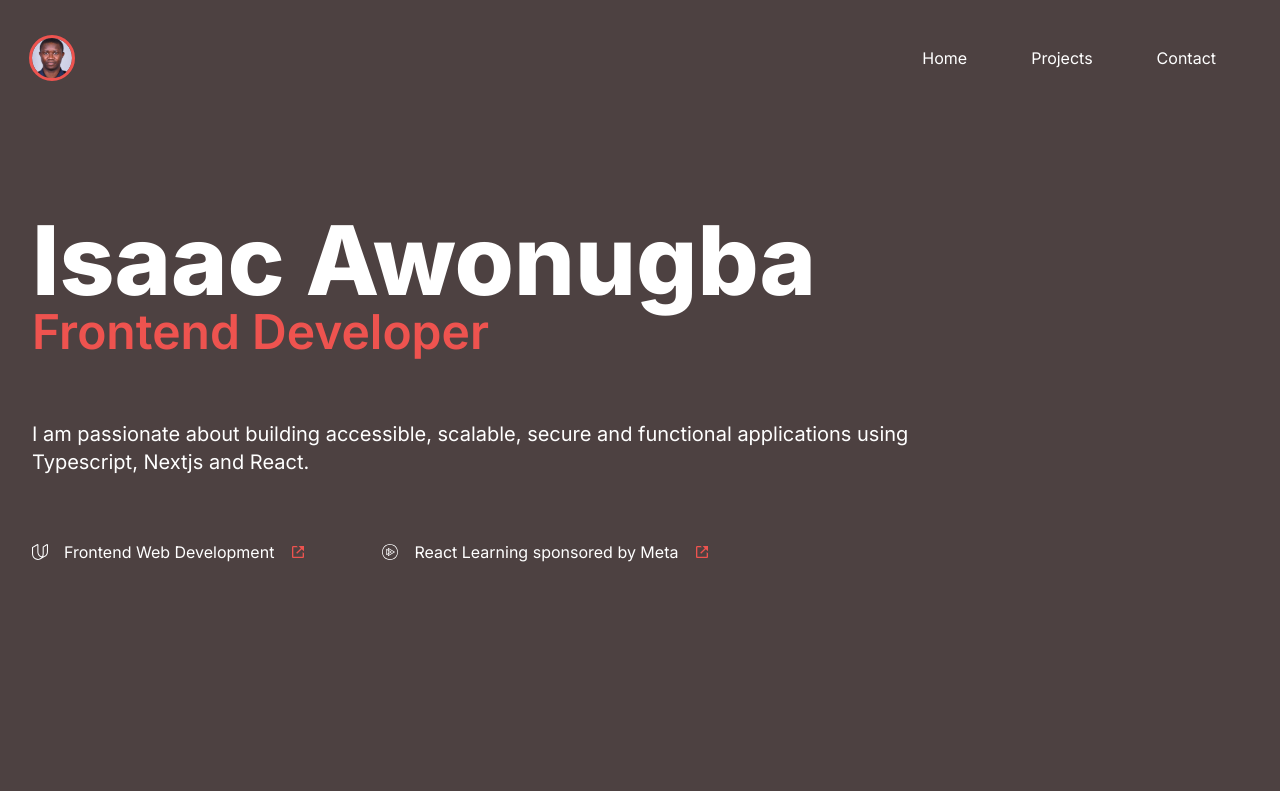
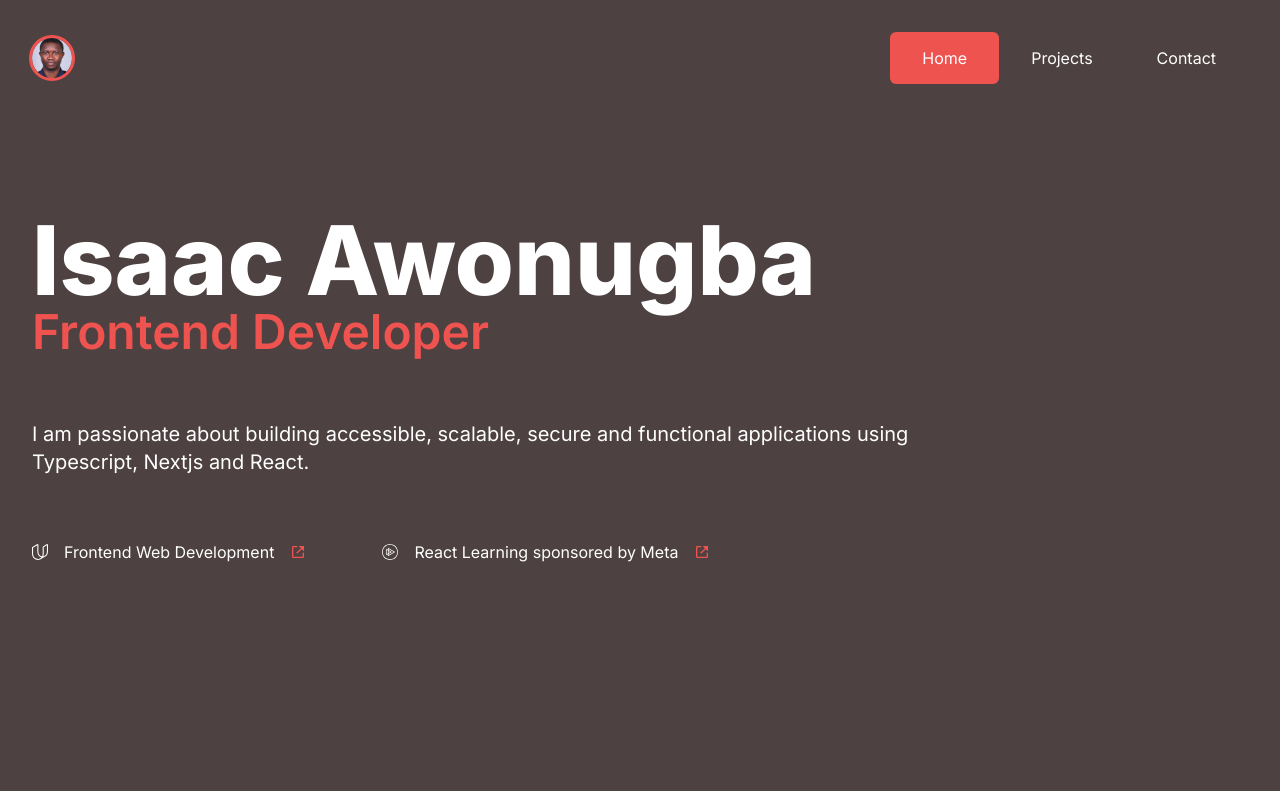
Before and after one commit to it-awonugba/portfolio, a Next.js app: page / in a window 1280 px wide. Shown: the top 791 px of the page. Built offline with nearby package versions, Linux system fonts and the light colour scheme.

Commit message:
Meta data updated

```diff
--- a/app/layout.tsx
+++ b/app/layout.tsx
@@ -7,8 +7,8 @@ import Footer from "@/components/footer/Footer";
 const inter = Inter({ subsets: ["latin"] });
 
 export const metadata: Metadata = {
-  title: "Create Next App",
-  description: "Generated by create next app",
+  title: "Isaac Awonugba (WebKing)",
+  description: "A Frontend Developer, Software Developer, Fullstack Developer",
 };
 
 export default function RootLayout({
--- a/components/menu/Menu.tsx
+++ b/components/menu/Menu.tsx
@@ -57,17 +57,29 @@ export default function Menu() {
       </section>
 
       <ul className="hidden gap-0 lg:flex">
-        <li className={`rounded-md hover:bg-accent p-0`}>
+        <li
+          className={`rounded-md  p-0 hover:bg-accent ${
+            pathname === "/" ? "bg-accent" : null
+          }`}
+        >
           <Link className="block py-3.5 px-8" href="/">
             Home
           </Link>
         </li>
-        <li className="rounded-md hover:bg-accent p-0">
+        <li
+          className={`rounded-md p-0 hover:bg-accent ${
+            pathname === "/projects" ? "bg-accent" : null
+          }`}
+        >
           <Link className="block py-3.5 px-8" href="/projects">
             Projects
           </Link>
         </li>
-        <li className="rounded-md hover:bg-accent p-0">
+        <li
+          className={`rounded-md p-0 hover:bg-accent ${
+            pathname === "/contact" ? "bg-accent" : null
+          }`}
+        >
           <Link className="block py-3.5 px-8" href="/contact">
             Contact
           </Link>
```
